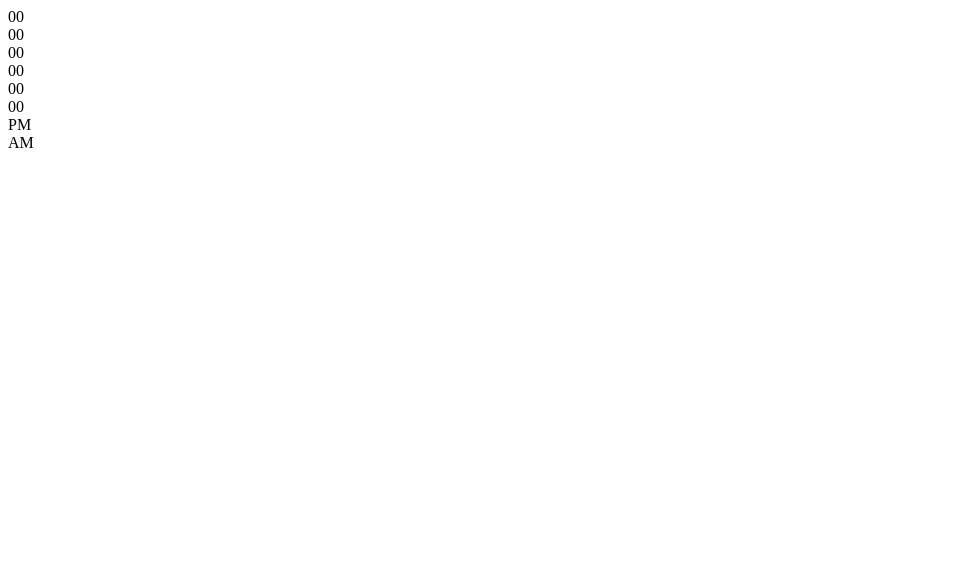
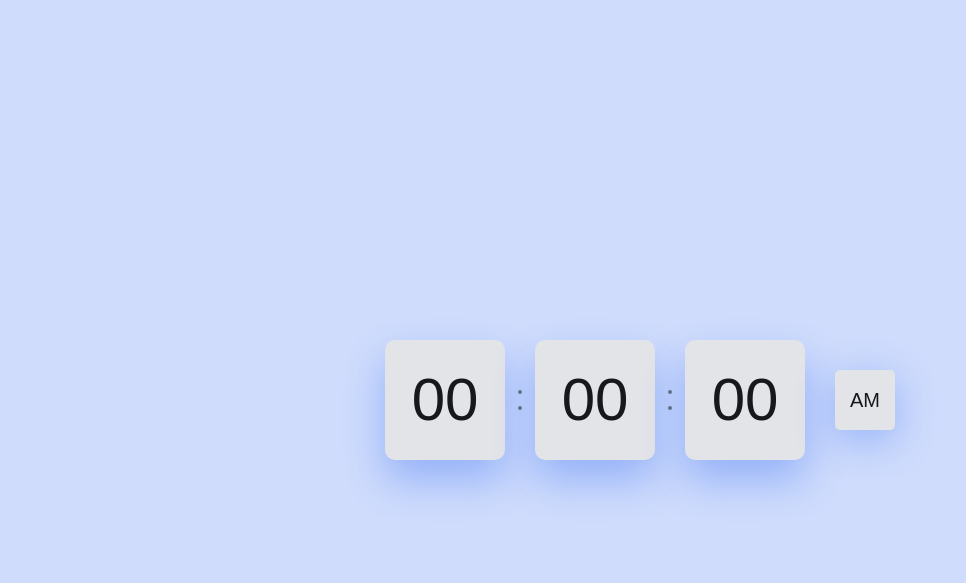
Before and after one commit to Lea45/cheat-sheet, a plain HTML site: page clock/bouncy.html in a window 1280 px wide. Shown: the whole page, without its empty margins (0-966 px from the left). Drawn offline with Linux system fonts and the light colour scheme.

Commit message:
bouncy clock css

```diff
--- a/clock/bouncy.html
+++ b/clock/bouncy.html
@@ -37,3 +37,153 @@
     </div>
 </body>
 </html>
+
+
+<style>
+    * {
+	border: 0;
+	box-sizing: border-box;
+	margin: 0;
+	padding: 0;
+}
+:root {
+	--hue: 223;
+	--bg: hsl(var(--hue),90%,90%);
+	--fg: hsl(var(--hue),10%,10%);
+	--primary: hsl(var(--hue),90%,55%);
+	--trans-dur: 0.3s;
+	font-size: calc(16px + (20 - 16) * (100vw - 320px) / (1280 - 320));
+}
+body {
+	background-color: var(--bg);
+	color: var(--fg);
+	font: 1em/1.5 "DM Sans", sans-serif;
+	height: 100vh;
+	display: grid;
+	place-items: center;
+	transition:
+		background-color var(--trans-dur),
+		color var(--trans-dur);
+}
+
+.clock {
+	display: flex;
+	flex-direction: column;
+	flex-wrap: wrap;
+	align-items: center;
+}
+.clock__block {
+	background-color: hsl(var(--hue),10%,90%);
+	border-radius: 0.5rem;
+	box-shadow: 0 1rem 2rem hsla(var(--hue),90%,50%,0.3);
+	font-size: 3em;
+	line-height: 2;
+	margin: 0.75rem;
+	overflow: hidden;
+	text-align: center;
+	width: 6rem;
+	height: 6rem;
+	transition:
+		background-color var(--trans-dur),
+		box-shadow var(--trans-dur);
+}
+.clock__block--small {
+	border-radius: 0.25rem;
+	box-shadow: 0 0.5rem 2rem hsla(var(--hue),90%,50%,0.3);
+	font-size: 1em;
+	line-height: 3;
+	width: 3rem;
+	height: 3rem;
+}
+.clock__colon {
+	display: none;
+	font-size: 2em;
+	opacity: 0.5;
+	position: relative;
+}
+.clock__colon:before,
+.clock__colon:after {
+	background-color: currentColor;
+	border-radius: 50%;
+	content: "";
+	display: block;
+	position: absolute;
+	top: -0.05em;
+	left: -0.05em;
+	width: 0.1em;
+	height: 0.1em;
+	transition: background-color var(--trans-dur);
+}
+.clock__colon:before {
+	transform: translateY(-200%);
+}
+.clock__colon:after {
+	transform: translateY(200%);
+}
+.clock__digit-group {
+	display: flex;
+	flex-direction: column-reverse;
+}
+.clock__digits {
+	width: 100%;
+	height: 100%;
+}
+.clock__block--bounce {
+	animation: bounce 0.75s;
+}
+.clock__block--bounce .clock__digit-group {
+	animation: roll 0.75s ease-in-out forwards;
+	transform: translateY(-50%);
+}
+.clock__block--delay1,
+.clock__block--delay1 .clock__digit-group {
+	animation-delay: 0.1s;
+}
+.clock__block--delay2,
+.clock__block--delay2 .clock__digit-group {
+	animation-delay: 0.2s;
+}
+
+@media (prefers-color-scheme: dark) {
+	:root {
+		--bg: hsl(var(--hue),10%,10%);
+		--fg: hsl(var(--hue),10%,90%);
+	}
+	.clock__block {
+		background-color: hsl(var(--hue),90%,40%);
+		box-shadow: 0 1rem 2rem hsla(var(--hue),90%,60%,0.4);
+	}
+	.clock__block--small {
+		box-shadow: 0 0.5rem 2rem hsla(var(--hue),90%,60%,0.4);
+	}
+}
+
+@media (min-width: 768px) {
+	.clock {
+		flex-direction: row;
+	}
+	.clock__colon {
+		display: inherit;
+	}
+}
+
+@keyframes bounce {
+	from,
+	to {
+		animation-timing-function: ease-in;
+		transform: translateY(0);
+	}
+	50% {
+		animation-timing-function: ease-out;
+		transform: translateY(15%);
+	}
+}
+@keyframes roll {
+	from {
+		transform: translateY(-50%);
+	}
+	to {
+		transform: translateY(0);
+	}
+}
+</style>
```
